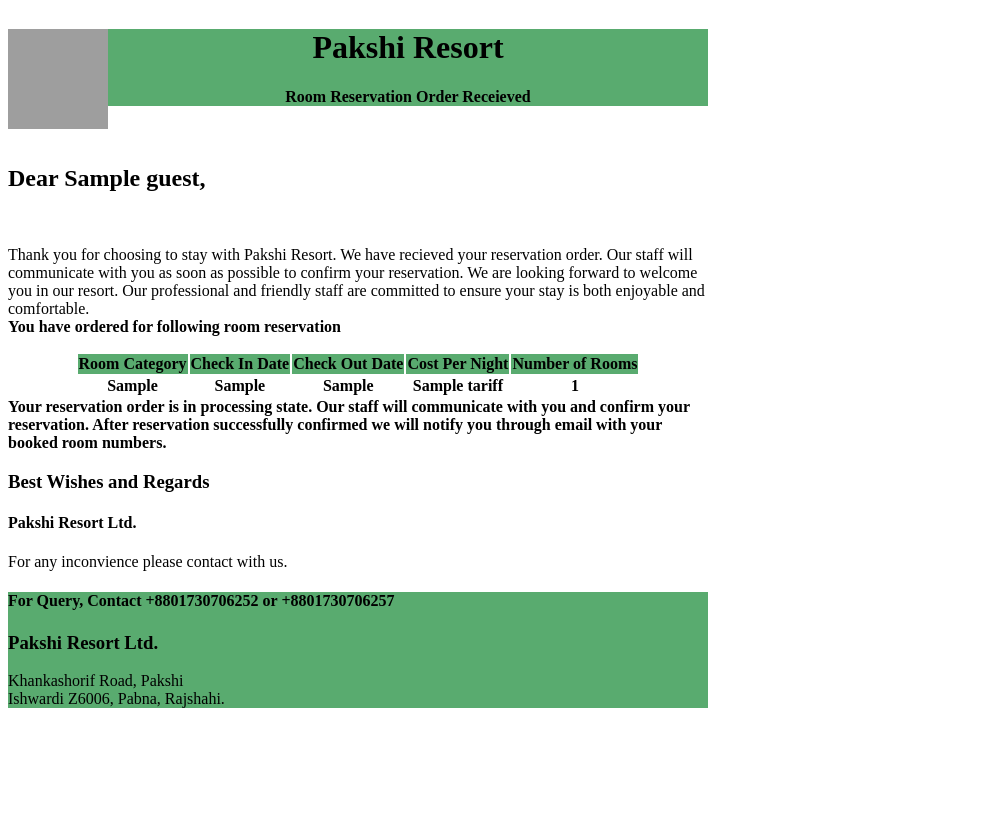
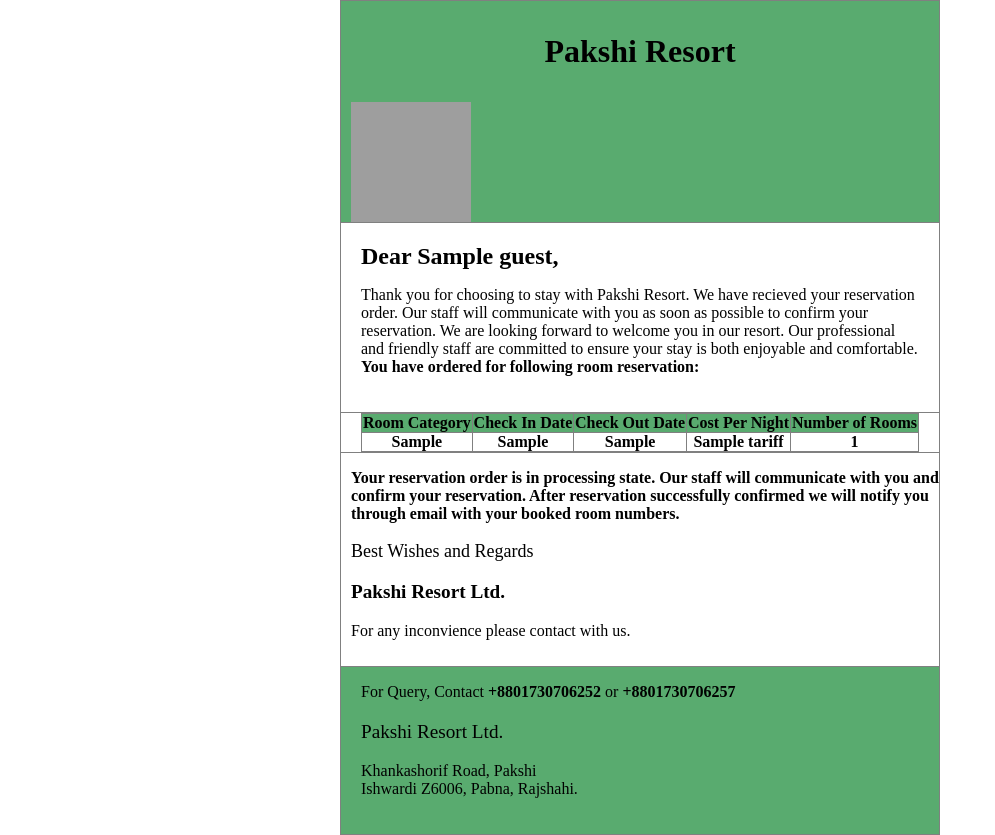
Before and after one commit to Dhruba10414/pakshi_resort, a Django app: template bookings/templates/reservation_accepted.html in a window 1280 px wide. Shown: the whole page, without its empty margins (0-995 px from the left). Before the commit the page ends 708 px from the top, so only its background shows below. Run offline with Django 3.2, Linux system fonts and the light colour scheme; the template is opened without the code that fills it: most values are stand-ins (such as "Sample title", 1, 10 or a date in 2020); lists and menus that the app fills with data are empty; grey boxes are pictures that could not be loaded.

Commit message:
html template structure reshaped

```diff
--- a/bookings/templates/reservation_accepted.html
+++ b/bookings/templates/reservation_accepted.html
@@ -1,25 +1,37 @@
-<!DOCTYPE html>
-<html>
-    <body>
-        <div style="width: 700px; align-content: center;">
-        <div style="text-align: center; background-color: #59ab6f;">
-            <img src="cid:logo" alt="logo" width="100" height="100" align="left">
-            <h1>Pakshi Resort</h1>
-            <h4>Room Reservation Order Receieved</h4>
+<!DOCTYPE html PUBLIC "-//W3C//DTD XHTML 1.0 Transitional//EN" "http://www.w3.org/TR/xhtml1/DTD/xhtml1-transitional.dtd">
+<html xmlns="http://www.w3.org/1999/xhtml" lang="en-GB">
+    <head>
+        <meta http-equiv="Content-Type" content="text/html; charset=UTF-8" />
+        <title>Pakshi Resort</title>
+        <meta name="viewport" content="width=device-width, initial-scale=1.0"/>
+    </head>
+    <body style="margin: 0; padding: 0;">
+        <table role="presentation" border="1" cellpadding="0" cellspacing="0" width="600" align="center" style="border-collapse: collapse;">
+            <tr style="background-color: #59ab6f;">
+                <td style="padding: 0 10px 0 10px;">
+                    <div style="text-align: center;">
+                        <p style="font-size: xx-large;"><b>Pakshi Resort</b></p>
+                        <img src="cid:logo" alt="pakshi resortlogo" width="120" height="120" align="left">
                     </div>
-        <br>
-        <div>
-            <h2>Dear {{ reservation.guest.name }},</h2><br>
-            <p>Thank you for choosing to stay with Pakshi Resort. We have recieved your reservation order. Our staff will communicate with you as soon as possible to confirm your reservation. We are looking forward to welcome you in our resort. Our professional and friendly staff are committed to ensure your stay is both enjoyable and comfortable.<br>
-                <b>You have ordered for following room reservation</b>
+                </td>
+            </tr>
+            <tr>
+                <td style="font-size: x-large; padding: 20px 20px 20px 20px;" >
+                    <b>Dear {{ reservation.guest.name }},</b><br>
+                    <p style="font-size: medium;">Thank you for choosing to stay with Pakshi Resort. We have recieved your reservation order. Our staff will communicate with you as soon as possible to confirm your reservation. We are looking forward to welcome you in our resort. Our professional and friendly staff are committed to ensure your stay is both enjoyable and comfortable.<br>
+                        <b>You have ordered for following room reservation:</b>
                     </p>
-            <table align="center">
+                </td>
+            </tr>
+            <tr>
+                <td style="padding: 0 20px  0 20px;">
+                    <table border="1" cellpadding="0" cellspacing="0" width="100%" style="border-collapse: collapse;">
                         <tr style="background-color: #59ab6f;">
-                    <th>Room Category</th>
-                    <th>Check In Date</th>
-                    <th>Check Out Date</th>
-                    <th>Cost Per Night</th>
-                    <th>Number of Rooms</th>
+                            <th><b>Room Category</b></th>
+                            <th><b>Check In Date</b></th>
+                            <th><b>Check Out Date</b></th>
+                            <th><b>Cost Per Night</b></th>
+                            <th><b>Number of Rooms</b></th>
                         </tr>
 
                         <tr>
@@ -31,18 +43,27 @@
                         </tr>
 
                     </table>
-            <b>Your reservation order is in processing state. Our staff will communicate with you and confirm your reservation. After reservation successfully confirmed we will notify you through email with your booked room numbers.</b>
-            <h3>Best Wishes and Regards</h3>
-            <h4>Pakshi Resort Ltd.</h4>
+                </td>
+            </tr>
+            <tr>
+                <td style="padding: 0 0 10px 10px; margin-left: 1;">
+                    <p><b>Your reservation order is in processing state. Our staff will communicate with you and confirm your reservation. After reservation successfully confirmed we will notify you through email with your booked room numbers.</b></p>
+                    <p style="font-size: large;">Best Wishes and Regards</p>
+                    <p style="font-size: larger;"><b>Pakshi Resort Ltd.</b></p>
 
                     <p>For any inconvience please contact with us.</p>
-        </div>
-        <div style="text-align: left; background-color: #59ab6f; padding: 2;">
-            <h4>For Query, Contact <b>+8801730706252</b> or <b>+8801730706257</b></h4>
-            <h3>Pakshi Resort Ltd.</h3>
+                </td>
+            </tr>
+            <tr style="background-color: #59ab6f">
+                <td style="padding: 0 20px 20px 20px; margin-left: 1;">
+                    <div style="text-align: left; padding: 2;">
+                        <p style="font-size: medium;">For Query, Contact <b>+8801730706252</b> or <b>+8801730706257</b></p>
+                        <p style="font-size: larger;">Pakshi Resort Ltd.</p>
                         <p>Khankashorif Road, Pakshi <br>
                         Ishwardi Z6006, Pabna, Rajshahi.</p>
                     </div>
-        </div>
+                </td>
+            </tr>
+        </table>
     </body>
 </html>
```
Also changed, not shown: bookings/templates/cancelation.html (+42 -20 lines), bookings/templates/confirmation.html (+43 -20 lines). Lines whose indentation alone changed are shown as unchanged.
